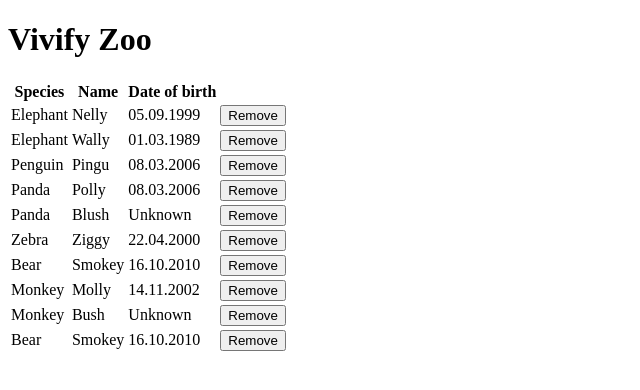
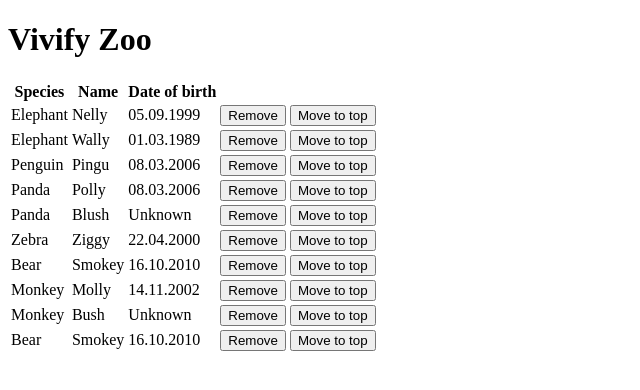
Before and after one commit to dregos/zoo, an Angular app: page / in a window 1280 px wide. Shown: the top 390 px of the page, without its empty margins (0-640 px from the left). Built offline with nearby package versions, Linux system fonts and the light colour scheme.

Commit message:
move to top button

```diff
--- a/src/app/animal-list/animal-list.component.html
+++ b/src/app/animal-list/animal-list.component.html
@@ -13,6 +13,7 @@
       <td>{{animal.name}}</td>
       <td>{{animal.dateOfBirth ? animal.dateOfBirth : 'Unknown'}}</td>
       <td><button type="button" name="button" (click)="remove(animal)">Remove</button></td>
+      <td><button type="button" name="button" (click)="moveToTop(animal)">Move to top</button></td>
     </tr>
   </ng-container>
 </table>
--- a/src/app/animal-list/animal-list.component.ts
+++ b/src/app/animal-list/animal-list.component.ts
@@ -35,4 +35,10 @@
     this.animals.push(animal);
   }
 
+  moveToTop(animal){
+    const index = this.animals.indexOf(animal);
+    this.animals.splice(index, 1);
+    this.animals.splice(0,0,animal);
+  }
+
 }
```
